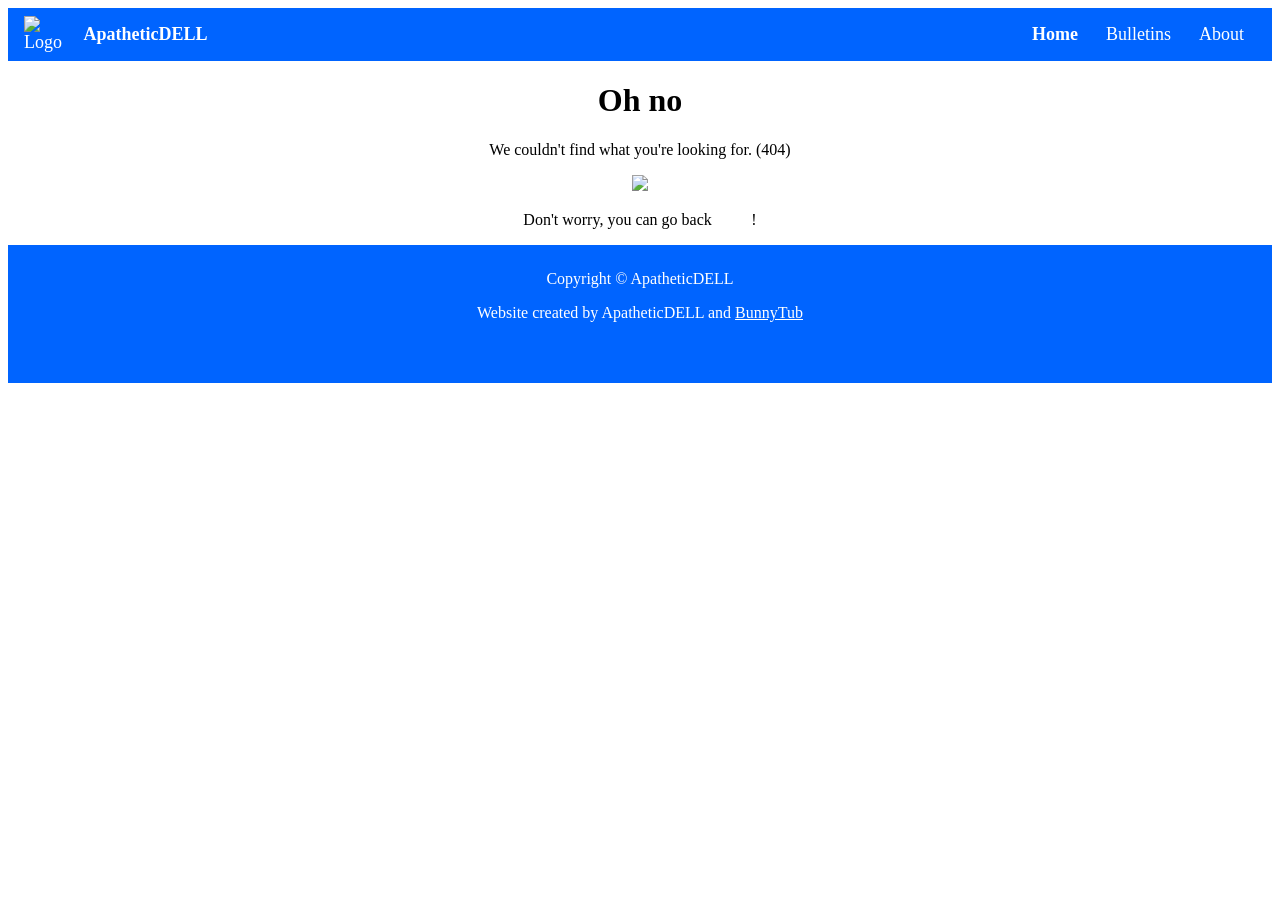
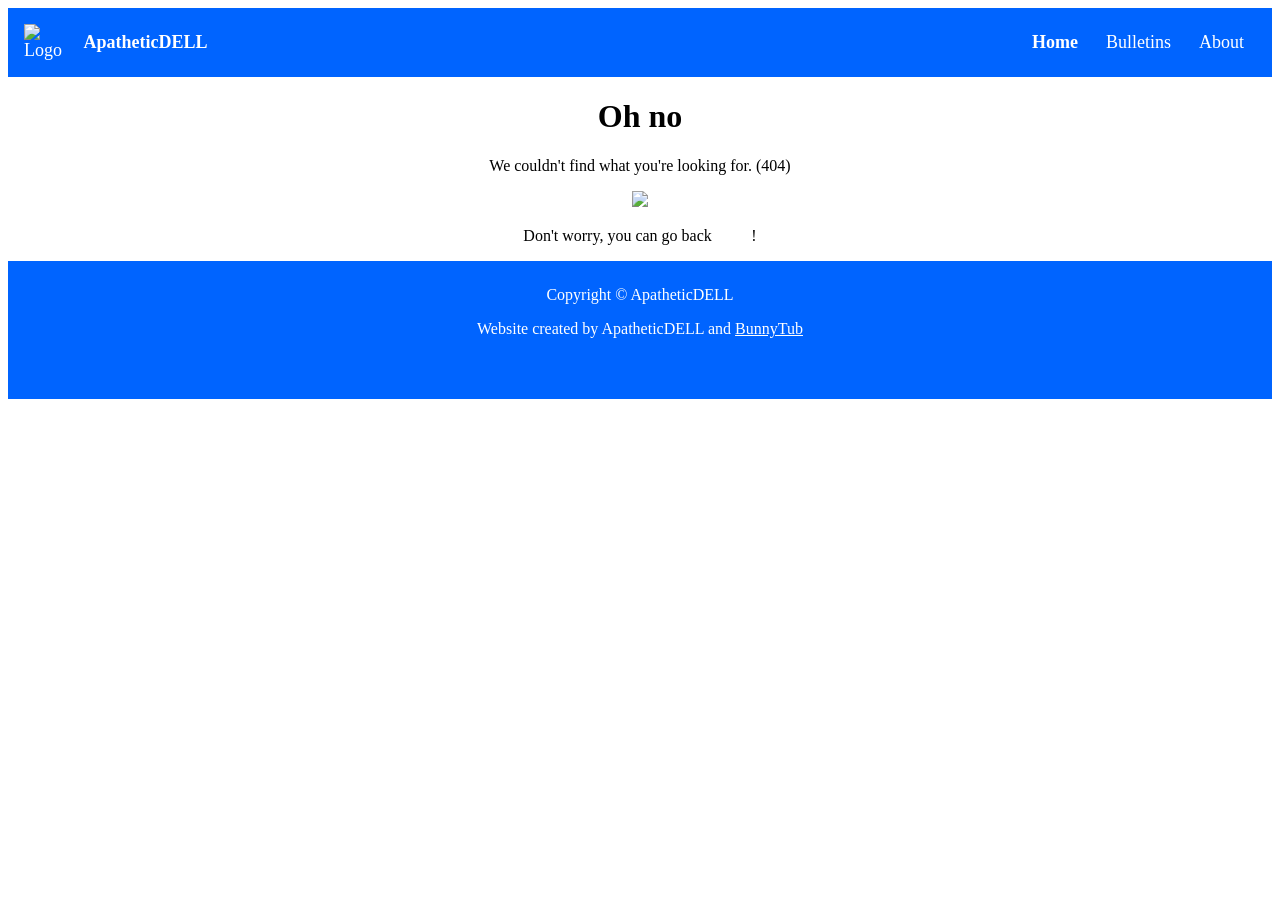

update

--- a/navstyle.css
+++ b/navstyle.css
@@ -8,7 +8,7 @@ nav {
     font-size: large;
     background-color: #0064ff;
     color: white;
-    padding: 0.5rem 1rem;
+    padding: 1rem 1rem;
 }
 nav img {
     width: 50px;
